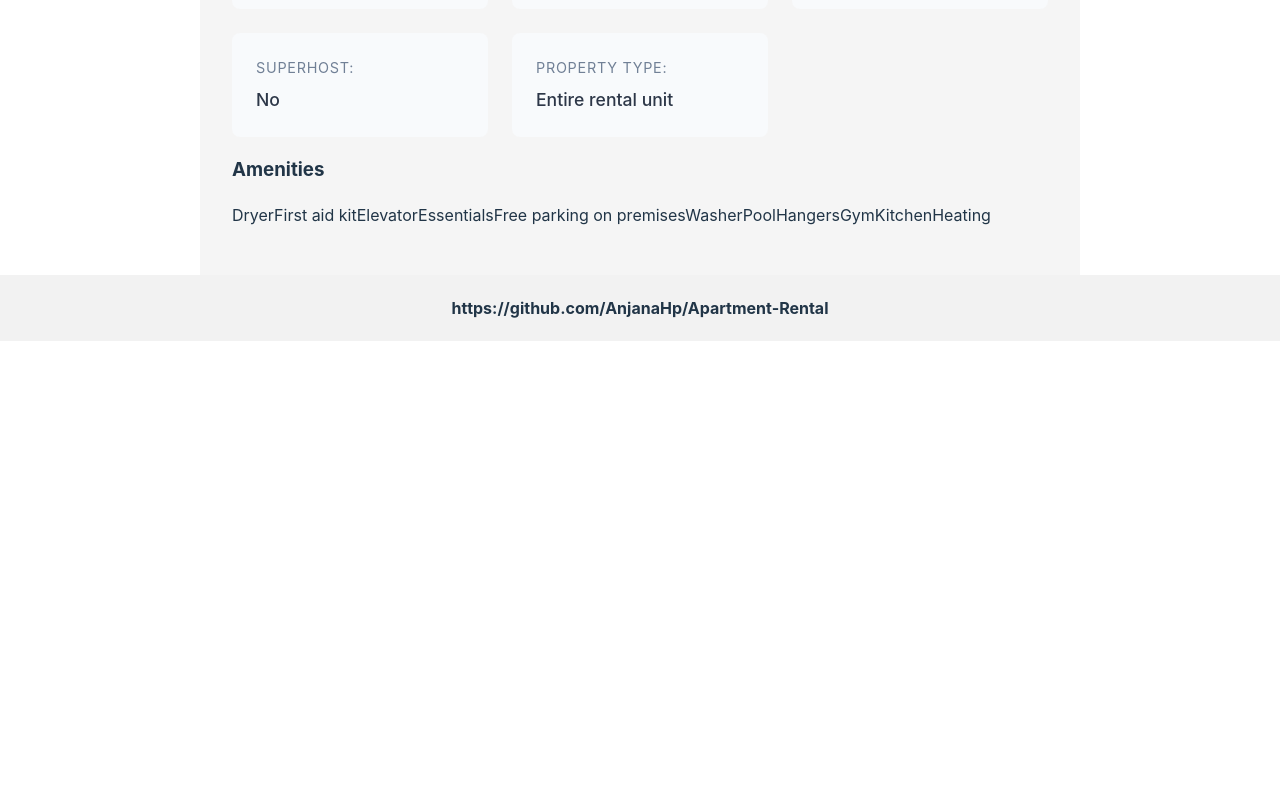
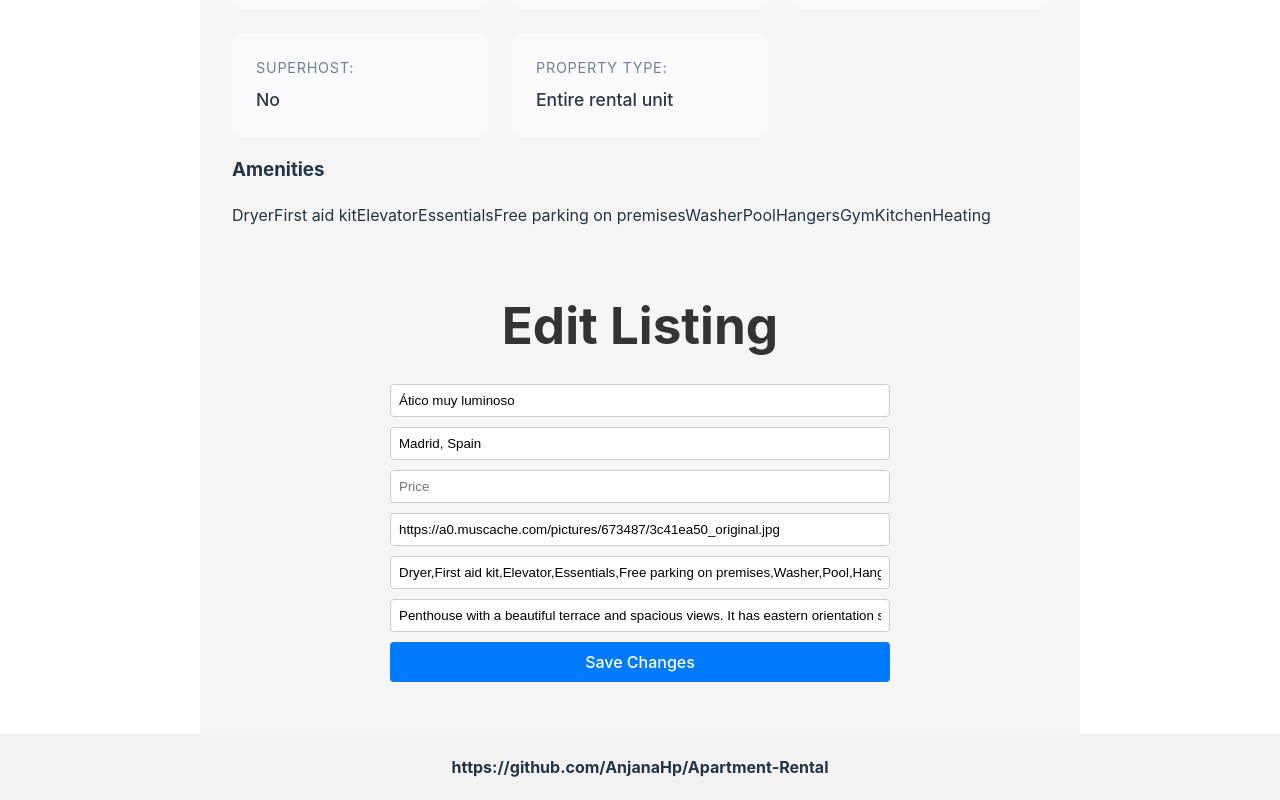
Before and after one commit to AnjanaHp/Apartment-Rental, a React (Vite) app: page /listing/100411 in a window 1280 px wide. Shown: the part 1037-1837 px from the top of the page. Before the commit the page ends 1378 px from the top, so only its background shows below. Built offline with nearby package versions, Linux system fonts and the light colour scheme.

Commit message:
Implement update Listings

```diff
--- a/src/App.jsx
+++ b/src/App.jsx
@@ -6,17 +6,21 @@ import ItemDetailsPage from './pages/ItemDetailsPage';
 import AboutPage from './pages/AboutPage';
 import "./App.css";
 import { Routes, Route } from 'react-router-dom';
-import listings from './data/listings.json';
-
-
-
+import listingsData from './data/listings.json';
+import { useState } from 'react';
 
 function App() {
+    const [listings, setListings] = useState(listingsData);
 
-
+    const handleUpdateListing = (updatedListing) => {
+        setListings(prevListings =>
+            prevListings.map(listing =>
+                listing.id === updatedListing.id ? updatedListing : listing
+            )
+        );
+    };
 
     return (
-
         <>
         <Navbar />
         <div className="main-content">
@@ -24,7 +28,7 @@ function App() {
             <Routes>
                 <Route path="/" element={<DashboardPage />} />
                 <Route path="/dashboard" element={<DashboardPage />} />
-        <Route path="/listing/:id" element={<ItemDetailsPage listings={listings} />} />
+                <Route path="/listing/:id" element={<ItemDetailsPage listings={listings} onUpdateListing={handleUpdateListing} />} />
                 <Route path="/about" element={<AboutPage />} />
                 <Route path="*" element={<p>Page not found</p>} />
             </Routes>
@@ -34,5 +38,4 @@ function App() {
     );
 }
 
-
 export default App;
--- /dev/null
+++ b/src/components/EditingForm.jsx
@@ -0,0 +1,82 @@
+import { useState } from 'react';
+import './Form.css';
+
+function EditingForm({ listing, onSubmit }) {
+    const [name, setName] = useState(listing.name);
+    const [city, setCity] = useState(listing.host_location);
+    const [price, setPrice] = useState(listing.price);
+    const [description, setDescription] = useState(listing.description);
+    const [imageURL, setImageURL] = useState(listing.picture_url);
+    const [amenities, setAmenities] = useState(listing.amenities);
+
+    const handleSubmit = (e) => {
+        e.preventDefault();
+
+        const updatedListing = {
+            ...listing,
+            name: name,
+            host_location: city,
+            price: Number(price),
+            picture_url: imageURL,
+            description: description,
+            amenities: amenities
+        };
+
+        onSubmit(updatedListing);
+    }
+
+    return (
+        <div className="form-container">
+            <h1>Edit Listing</h1>
+            <form onSubmit={handleSubmit}>
+                <input
+                    type="text"
+                    placeholder="Name"
+                    value={name}
+                    onChange={(e) => setName(e.target.value)}
+
+                />
+                <input
+                    type="text"
+                    placeholder="City"
+                    value={city}
+                    onChange={(e) => setCity(e.target.value)}
+
+                />
+                <input
+                    type="number"
+                    placeholder="Price"
+                    value={price}
+                    onChange={(e) => setPrice(e.target.value)}
+                    min="100"
+                    max="10000"
+
+                />
+                <input
+                    type="url"
+                    placeholder="Image URL"
+                    value={imageURL}
+                    onChange={(e) => setImageURL(e.target.value)}
+
+                />
+                <input
+                    type="text"
+                    placeholder="Amenities"
+                    value={amenities}
+                    onChange={(e) => setAmenities(e.target.value)}
+
+                />
+                <input
+                    type="text"
+                    placeholder="Description"
+                    value={description}
+                    onChange={(e) => setDescription(e.target.value)}
+
+                />
+                <button type="submit">Save Changes</button>
+            </form>
+        </div>
+    );
+}
+
+export default EditingForm;
--- a/src/pages/ItemDetailsPage.jsx
+++ b/src/pages/ItemDetailsPage.jsx
@@ -1,8 +1,10 @@
 import { useParams, useNavigate } from 'react-router-dom';
 import { useState } from 'react';
 import './ItemDetailsPage.css';
+import EditingForm from '../components/EditingForm';
 
-function ItemDetailsPage({ listings }) {
+
+function ItemDetailsPage({ listings, onUpdateListing }) {
     const { id } = useParams();
     const navigate = useNavigate();
     const [imageError, setImageError] = useState(false);
@@ -29,6 +31,11 @@ function ItemDetailsPage({ listings }) {
 
     const handleImageError = () => {
         setImageError(true);
+    };
+
+    const handleUpdate = (updatedListing) => {
+        onUpdateListing(updatedListing);
+        console.log('Updating listing:', updatedListing);
     };
 
     return (
@@ -75,6 +82,7 @@ function ItemDetailsPage({ listings }) {
                     <p className="facilities">{currentListing.amenities}</p>
                 </div>
             </div>
+            <EditingForm listing={currentListing} onSubmit={handleUpdate} />
         </div>
     );
 }
```
Lines whose indentation alone changed are shown as unchanged.
